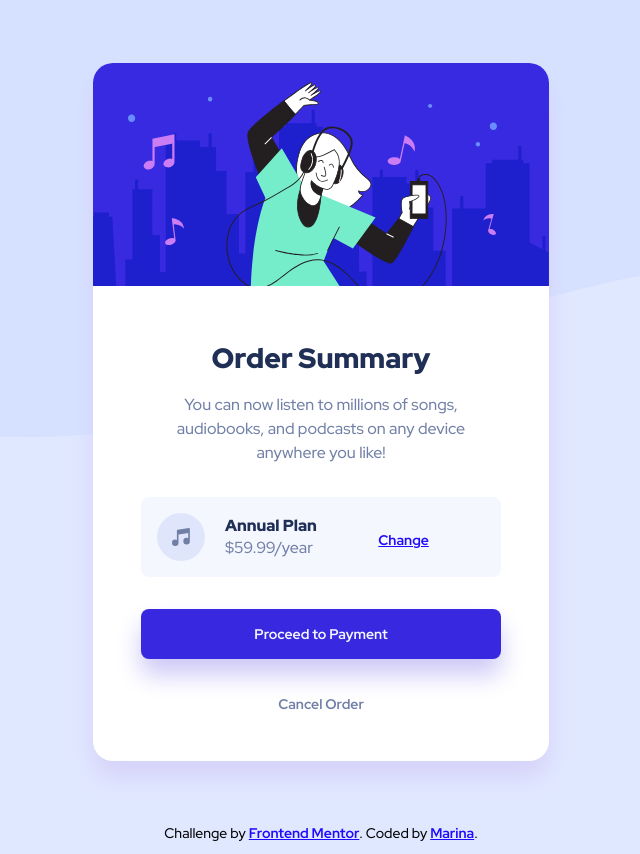
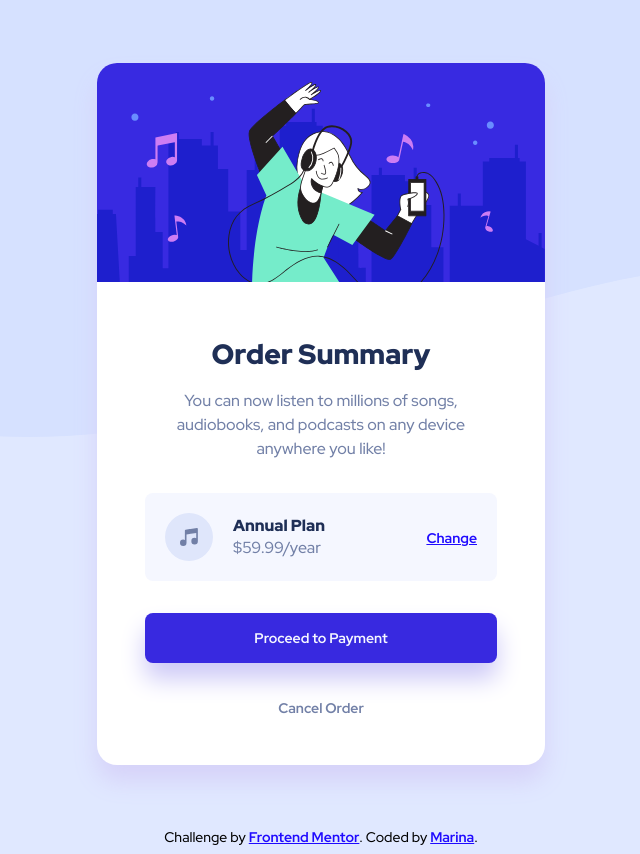
Before and after one commit to TulipSoup/Order-Summary-Component, a plain HTML site: page index.html in a window 1280 px wide. Shown: the whole page, without its empty margins (319-959 px from the left). Drawn offline with Linux system fonts and the light colour scheme; files whose address does not match are found by name.

Commit message:
Add files via upload

```diff
--- a/css/styles.css
+++ b/css/styles.css
@@ -14,7 +14,7 @@ h1 {
   margin: 48px 48px 0;
 }
 
-h3 {
+h2 {
   color: hsl(223, 47%, 23%);
   font-size: 1rem;
   font-weight: 900;
@@ -45,7 +45,7 @@ a:hover {
   box-shadow: 0 16px 24px 0 hsl(245, 75%, 90%);
   margin: 5% auto;
   text-align: center;
-  width: 36%;
+  width: 28rem;
 }
 
 .top-container {
@@ -61,29 +61,25 @@ a:hover {
   border-radius: 8px;
   margin: 32px 48px;
   text-align: left;
-  position: relative;
+  display: flex;
+  align-items: center;
+  justify-content: flex-start;
+
+
 }
 
 .icon-plan {
   width: 48px;
   height: 48px;
-  margin: 16px;
-  display: inline-block;
+  margin: 20px;
 }
 
 .text-plan {
-  position: relative;
-  display: inline-block;
-  bottom: 8px;
 }
 
 .change-plan {
-  position: relative;
-  display: inline-block;
-  bottom: 16px;
-  left: 58px;
-  align-items: center;
-  justify-content: flex-end;
+  margin-left: auto;
+  margin-right: 20px;
 }
 
 .btn-primary {
--- a/index.html
+++ b/index.html
@@ -29,7 +29,7 @@
         <img src="images/icon-music.svg" alt="music.icon" style="margin:0">
       </div>
       <div class="text-plan">
-        <h3>Annual Plan</h3>
+        <h2>Annual Plan</h2>
         <p class="price">$59.99/year</p>
       </div>
       <div class="change-plan">
```
